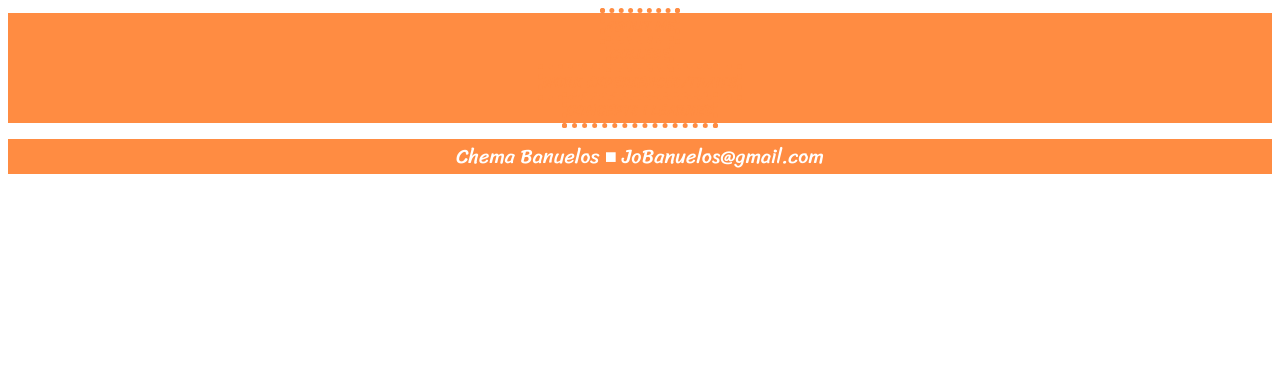
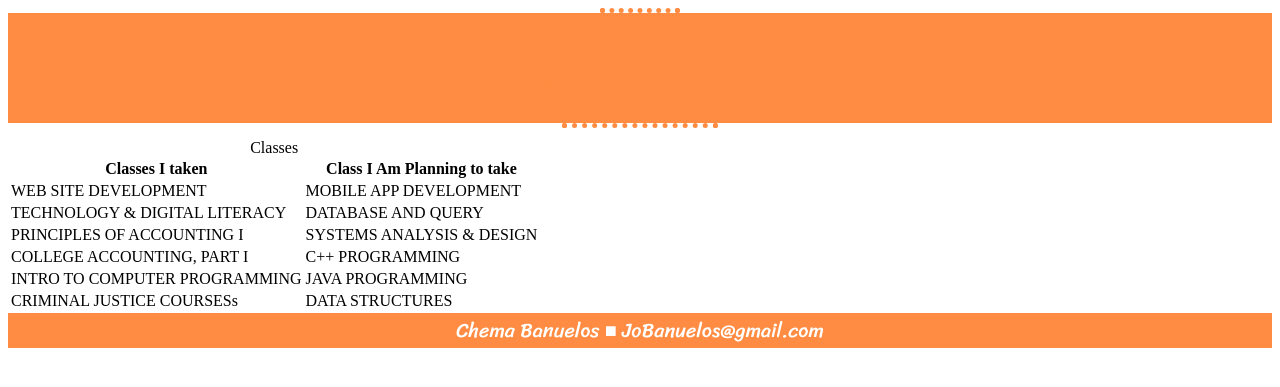
Before and after one commit to JoBanuelos/JoBanuelos.github.io, a plain HTML site: page college.html in a window 1280 px wide. Shown: the part 135-522 px from the top of the page. Drawn offline with Linux system fonts and the light colour scheme.

Commit message:
added a table to the college.html

```diff
--- a/college.html
+++ b/college.html
@@ -26,6 +26,40 @@
       <li><a href="concepts.html">Concepts I Learned</a></li>
     </ul>
   </nav>
+
+<table>
+  <caption>Classes</caption>
+  <tr>
+    <th>Classes I taken</th>
+    <th>Class I Am Planning to take</th>
+</tr>
+<tr>
+  <td>WEB SITE DEVELOPMENT</td>
+  <td>MOBILE APP DEVELOPMENT</td>
+</tr>
+<tr>
+  <td>TECHNOLOGY & DIGITAL LITERACY</td>
+  <td>DATABASE AND QUERY</td>
+</tr>
+<tr>
+  <td>PRINCIPLES OF ACCOUNTING I</td>
+  <td>SYSTEMS ANALYSIS & DESIGN</td>
+</tr>
+<tr>
+  <td>COLLEGE ACCOUNTING, PART I</td>
+  <td>C++ PROGRAMMING</td>
+</tr>
+<tr>
+  <td>INTRO TO COMPUTER PROGRAMMING</td>
+  <td>JAVA PROGRAMMING </td>
+</tr>
+<tr>
+  <td>CRIMINAL JUSTICE COURSESs</td>
+  <td>DATA STRUCTURES</td>
+</tr>
+</table>
+
+
   <footer> Chema Banuelos ■ JoBanuelos@gmail.com  </footer>
   </body>
 
```
